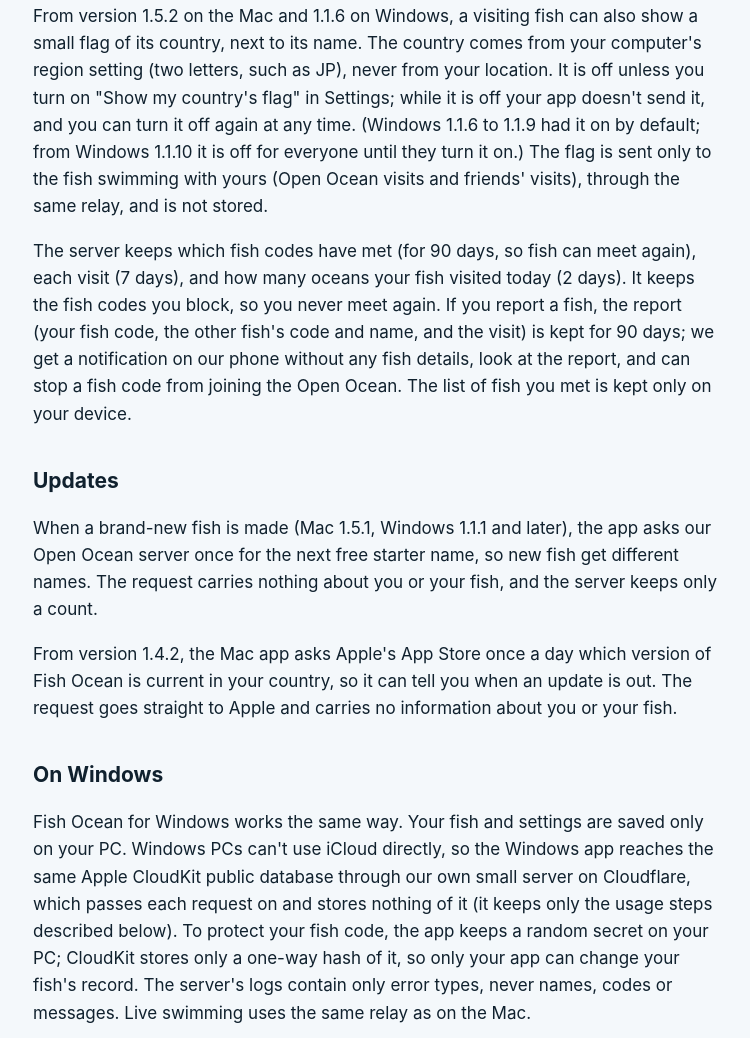
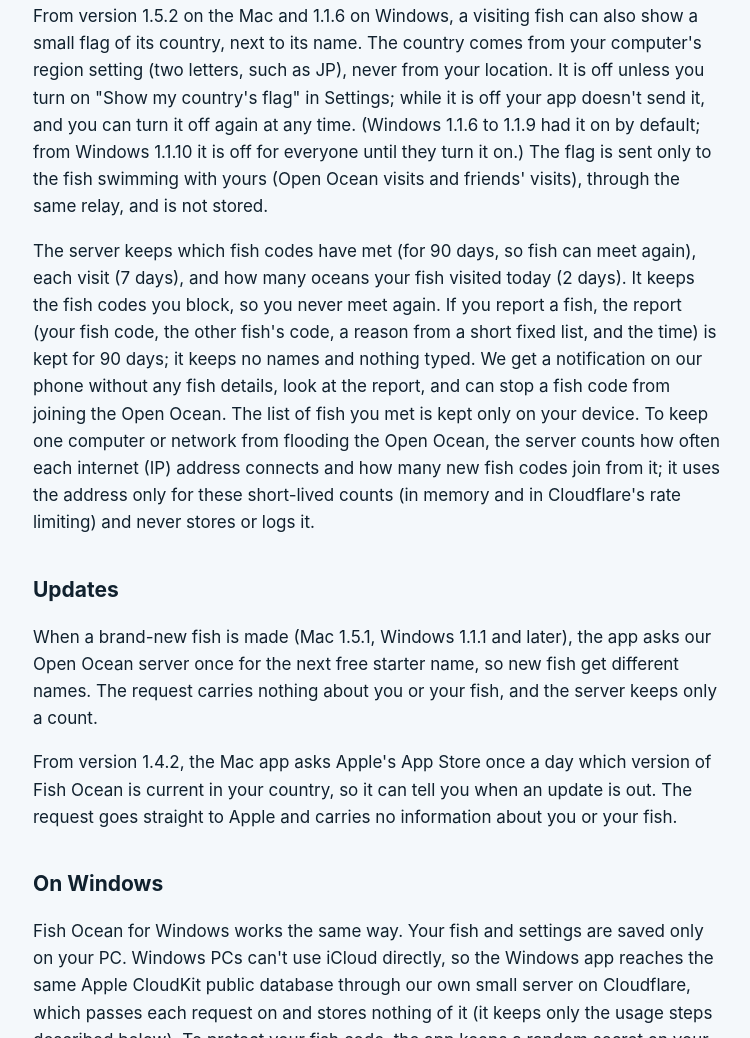
Before and after one commit to amityazdan/fishocean, a plain HTML site: page privacy.html in a window 1280 px wide. Shown: the part 1776-2814 px from the top of the page, without its empty margins (263-1013 px from the left). Drawn offline with Linux system fonts and the light colour scheme.

Commit message:
Privacy: Open Ocean reports keep no names or typed text (your code, the other fish's code, a reason from a fixed list, the time); IP addresses are used only for short-lived limits, never stored (with the next ocean server deploy) [skip ci]
Co-Authored-By: Claude Opus 5.5 <noreply@anthropic.com>

```diff
--- a/privacy.html
+++ b/privacy.html
@@ -13,7 +13,7 @@
 <p>From version 1.5 on the Mac and 1.1 on Windows you can turn on the Open Ocean, where fish of people you don't know pass by your screen. It is off until you turn it on. From version 1.5.1 on the Mac and 1.1.1 on Windows, the first screen of a new app offers it with the box already ticked, and people who update are asked once; nothing connects until you agree, and you can turn it off at any time in Settings.</p>
 <p>While it is on, the app connects to our Open Ocean server (hosted on Cloudflare) and sends your fish's code, its name, color and kind, whether it has Full Ocean, and the width of your ocean. It also sends a random secret kept on your device; the server stores only a one-way hash of it, so no one else can join as your fish. The server uses this to choose which fish visit each other. During a visit the other person's app sees only your fish's name, color and kind, never your fish code, and the fish swim through the same relay as friends do, in a private room that is forgotten when the visit ends.</p>
 <p>From version 1.5.2 on the Mac and 1.1.6 on Windows, a visiting fish can also show a small flag of its country, next to its name. The country comes from your computer's region setting (two letters, such as JP), never from your location. It is off unless you turn on "Show my country's flag" in Settings; while it is off your app doesn't send it, and you can turn it off again at any time. (Windows 1.1.6 to 1.1.9 had it on by default; from Windows 1.1.10 it is off for everyone until they turn it on.) The flag is sent only to the fish swimming with yours (Open Ocean visits and friends' visits), through the same relay, and is not stored.</p>
-<p>The server keeps which fish codes have met (for 90 days, so fish can meet again), each visit (7 days), and how many oceans your fish visited today (2 days). It keeps the fish codes you block, so you never meet again. If you report a fish, the report (your fish code, the other fish's code and name, and the visit) is kept for 90 days; we get a notification on our phone without any fish details, look at the report, and can stop a fish code from joining the Open Ocean. The list of fish you met is kept only on your device.</p>
+<p>The server keeps which fish codes have met (for 90 days, so fish can meet again), each visit (7 days), and how many oceans your fish visited today (2 days). It keeps the fish codes you block, so you never meet again. If you report a fish, the report (your fish code, the other fish's code, a reason from a short fixed list, and the time) is kept for 90 days; it keeps no names and nothing typed. We get a notification on our phone without any fish details, look at the report, and can stop a fish code from joining the Open Ocean. The list of fish you met is kept only on your device. To keep one computer or network from flooding the Open Ocean, the server counts how often each internet (IP) address connects and how many new fish codes join from it; it uses the address only for these short-lived counts (in memory and in Cloudflare's rate limiting) and never stores or logs it.</p>
 <h2>Updates</h2>
 <p>When a brand-new fish is made (Mac 1.5.1, Windows 1.1.1 and later), the app asks our Open Ocean server once for the next free starter name, so new fish get different names. The request carries nothing about you or your fish, and the server keeps only a count.</p>
 <p>From version 1.4.2, the Mac app asks Apple's App Store once a day which version of Fish Ocean is current in your country, so it can tell you when an update is out. The request goes straight to Apple and carries no information about you or your fish.</p>
```
